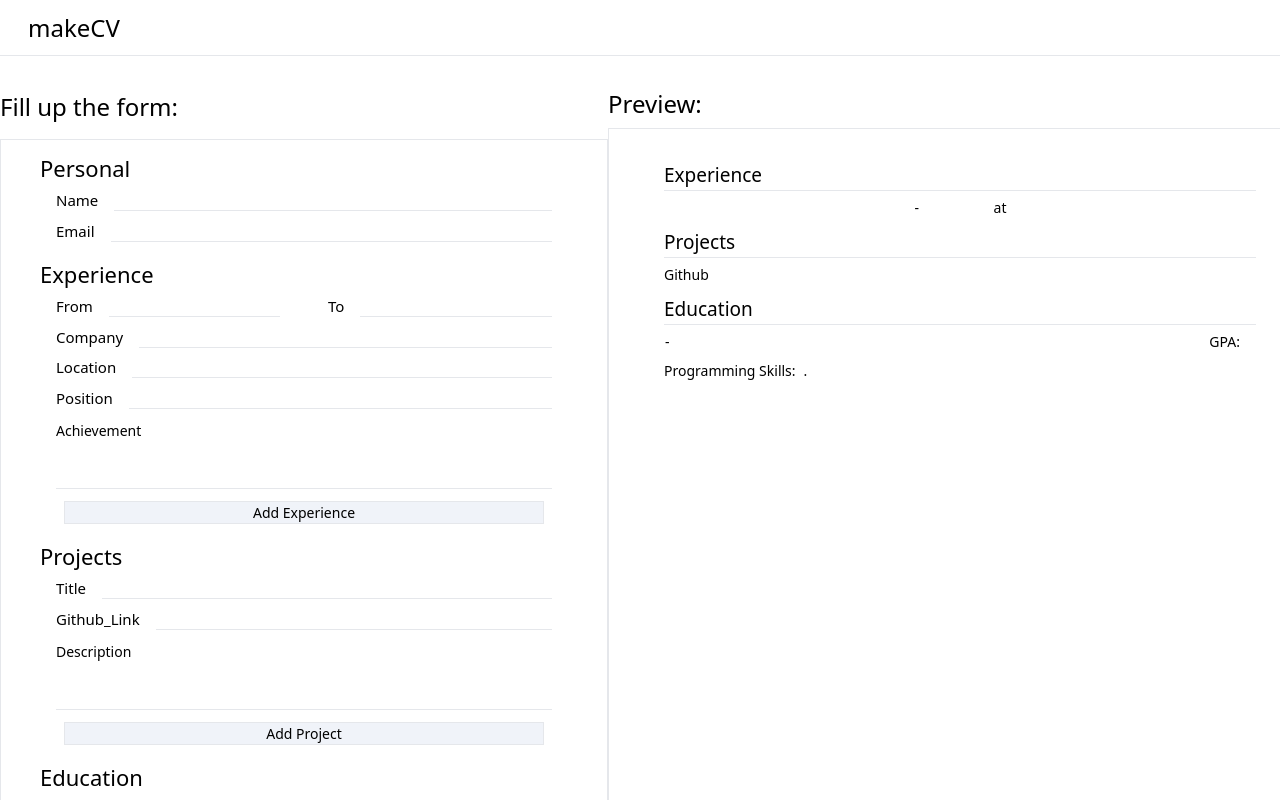
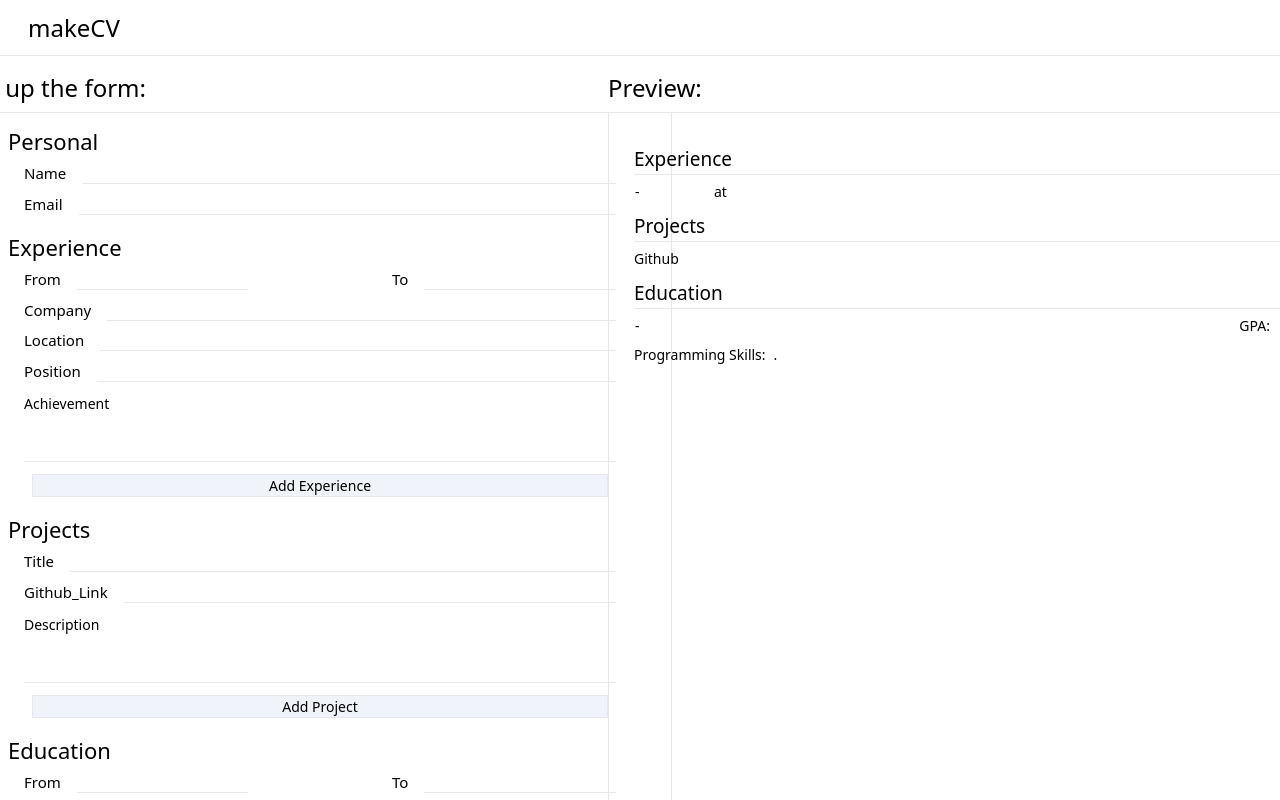
Before and after one commit to dhritiman1/cv, a React app: page / in a window 1280 px wide. Shown: the top 800 px of the page. Built offline with nearby package versions, Linux system fonts and the light colour scheme; the HTML template or start-up script is replaced by a standard one.

Commit message:
:fixing styling issues

```diff
--- a/src/components/Container.tsx
+++ b/src/components/Container.tsx
@@ -80,9 +80,9 @@ const Container = () => {
   };
 
   return (
-    <div className="flex flex-col items-center w-full lg:flex-row lg:justify-evenly">
-      <div>
-        <p className="text-2xl font-extralight w-full px-8 mt-8 lg:px-0">
+    <div className="flex flex-col lg:flex-row md:items-center">
+      <div className="lg:w-[50vw] lg:flex lg:items-center lg:flex-col">
+        <p className="text-2xl font-extralight w-full lg:w-[44rem] mt-4 pl-4 md:p-0">
           Fill up the form:
         </p>
         <Form
@@ -95,10 +95,8 @@ const Container = () => {
         />
       </div>
 
-      <div>
-        <p className="text-2xl font-extralight w-full px-8 mt-8 lg:px-0">
-          Preview:
-        </p>
+      <div className="lg:w-[50vw] w-full flex items-center flex-col scale-75 lg:scale-100">
+        <p className="text-2xl font-extralight w-[44rem]  mt-4">Preview:</p>
         <Preview cv={cv} />
       </div>
     </div>
--- a/src/components/cv-form/Form.tsx
+++ b/src/components/cv-form/Form.tsx
@@ -23,7 +23,7 @@ const Form = ({
   onAddProject,
 }: Props) => {
   return (
-    <div className="md:w-[38rem] w-full border flex flex-col items-center pt-3 pb-1 mt-4">
+    <div className="lg:w-[44rem] md:w-[42rem] w-full border flex flex-col items-center py-3 h-[872px] my-3 mt-2 overflow-x-scroll">
       <Personal data={cv.personal} onPropertyChange={onPropertyChange} />
       <Experience
         experiences={cv.experiences}
--- a/src/components/cv-preview/Experience.tsx
+++ b/src/components/cv-preview/Experience.tsx
@@ -22,7 +22,7 @@ type NthProps = {
 
 const NthExperiecnce = ({ experience }: NthProps) => {
   return (
-    <div className="flex font-light text-sm leading-tight">
+    <div className="flex font-light text-sm leading-tight w-full">
       <div className="flex w-[80px] pr-3">
         <p>{experience.from}</p>
         <p className="px-[1px]">-</p>
--- a/src/components/ui/CVSection.tsx
+++ b/src/components/ui/CVSection.tsx
@@ -7,7 +7,7 @@ type Props = {
 
 const CVSection = ({ heading, children }: Props) => {
   return (
-    <div className="mb-3 w-mob-section md:w-[37rem] flex flex-col items-center">
+    <div className="mb-3 w-mob-section  flex flex-col items-center">
       {heading !== "" && (
         <p className="text-[19px] font-light w-full border-b mb-2">{heading}</p>
       )}
--- a/src/components/ui/Section.tsx
+++ b/src/components/ui/Section.tsx
@@ -7,9 +7,9 @@ type Props = {
 
 const Section = ({ heading, children }: Props) => {
   return (
-    <div className="mb-3 w-mob-section md:w-[33rem] flex flex-col items-center">
+    <div className="mb-3 w-mob-section md:w-[39rem] flex flex-col items-center">
       <p className="text-[22px] font-thin w-full">{heading}</p>
-      <div className="w-mobile md:w-[31rem] flex flex-col">{children}</div>
+      <div className="w-mobile md:w-[37rem] flex flex-col">{children}</div>
     </div>
   );
 };
--- a/tailwind.config.cjs
+++ b/tailwind.config.cjs
@@ -5,7 +5,8 @@ module.exports = {
     extend: {
       width: {
         mobile: "calc(100% - 30px)",
-        "mob-section": "calc(100% - 30px)",
+        "mob-section": "calc(100% - 50px)",
+        "half-input": "calc(100% - 30px)",
       },
     },
   },
```
